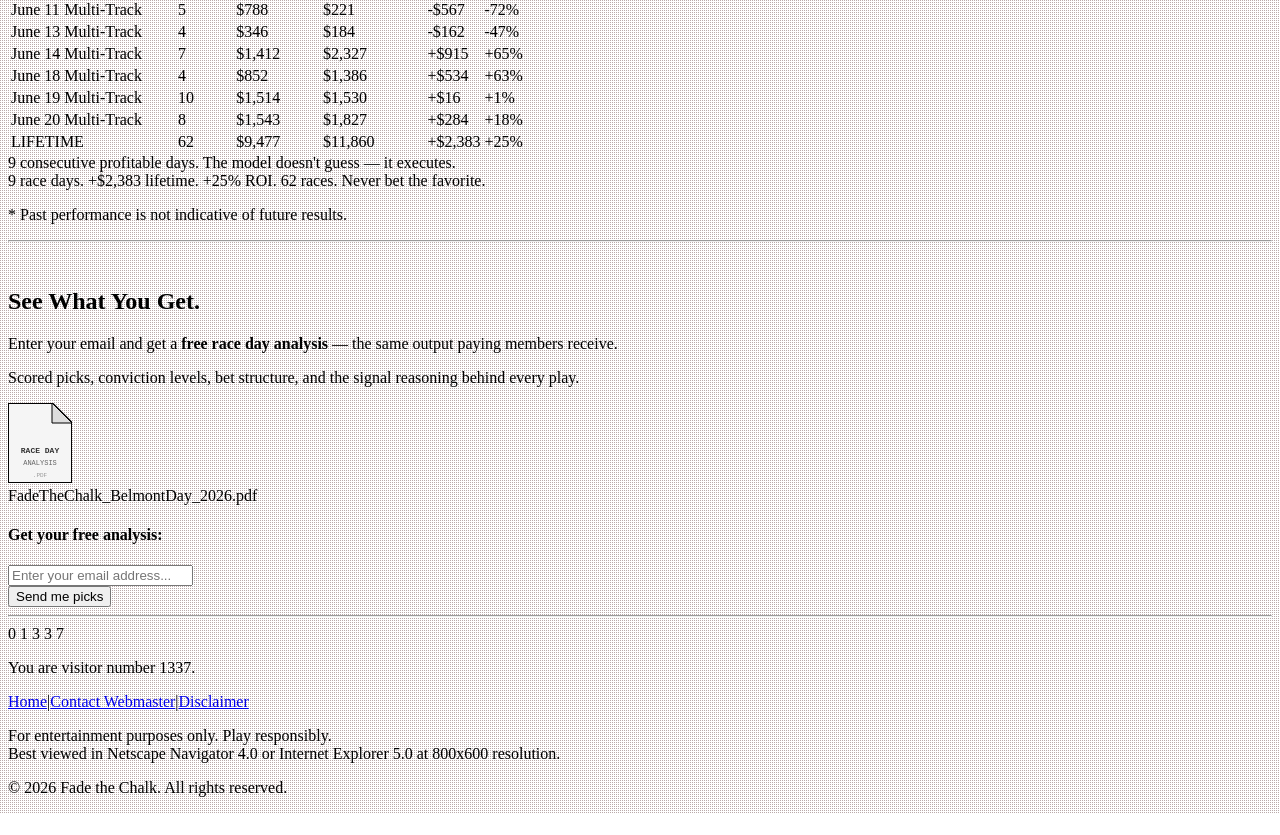
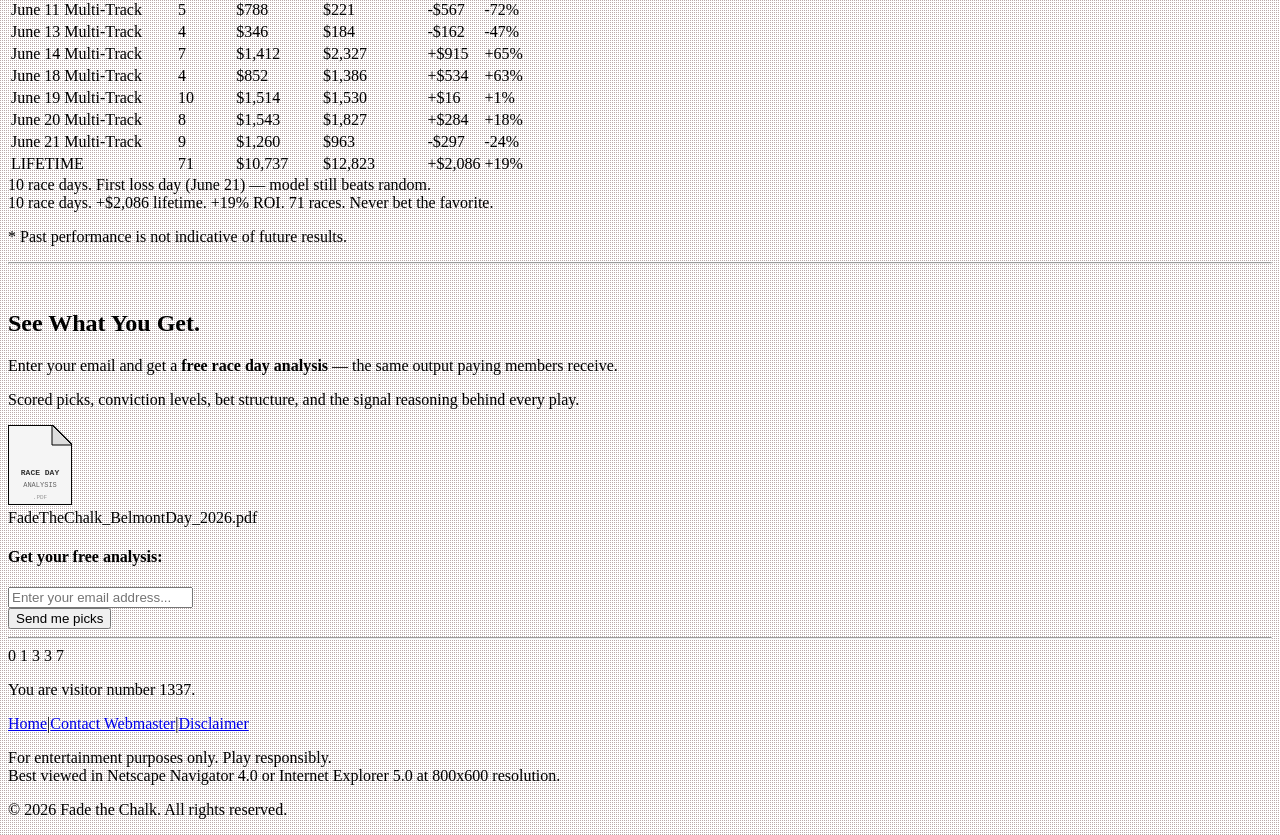
Before and after one commit to mattmartone/moneymachine, a React app in the folder site_new/src/: page / in a window 1280 px wide. Shown: the part 1600-2435 px from the top of the page. Before the commit the page ends 2413 px from the top, so only its background shows below. Built offline with nearby package versions, Linux system fonts and the light colour scheme; the HTML template or start-up script is replaced by a standard one.

Commit message:
Landing page: add June 21, lifetime 71 races +$2,086 +19% ROI

```diff
--- a/site_new/src/components/PerformanceProof.tsx
+++ b/site_new/src/components/PerformanceProof.tsx
@@ -106,21 +106,30 @@ export function PerformanceProof() {
               <td className="py-3 text-web-green font-bold">+$284</td>
               <td className="py-3 text-web-green font-bold">+18%</td>
             </tr>
+            <tr>
+              <td className="py-3 font-bold">June 21</td>
+              <td className="py-3">Multi-Track</td>
+              <td className="py-3">9</td>
+              <td className="py-3">$1,260</td>
+              <td className="py-3">$963</td>
+              <td className="py-3 text-web-red font-bold">-$297</td>
+              <td className="py-3 text-web-red font-bold">-24%</td>
+            </tr>
             <tr className="border-t-4 border-black bg-[#e6ffe6]">
               <td className="py-4 font-bold text-lg" colSpan={2}>LIFETIME</td>
-              <td className="py-4 text-lg font-bold">62</td>
-              <td className="py-4 text-lg font-bold">$9,477</td>
-              <td className="py-4 text-lg font-bold">$11,860</td>
-              <td className="py-4 text-lg text-web-green font-bold">+$2,383</td>
-              <td className="py-4 text-lg text-web-green font-bold">+25%</td>
+              <td className="py-4 text-lg font-bold">71</td>
+              <td className="py-4 text-lg font-bold">$10,737</td>
+              <td className="py-4 text-lg font-bold">$12,823</td>
+              <td className="py-4 text-lg text-web-green font-bold">+$2,086</td>
+              <td className="py-4 text-lg text-web-green font-bold">+19%</td>
             </tr>
           </tbody>
         </table>
       </div>
 
       <div className="bg-white border-2 border-black p-4 mt-4 font-mono text-sm text-center space-y-1">
-        <div className="font-bold text-web-green">9 consecutive profitable days. The model doesn't guess — it executes.</div>
-        <div className="font-bold">9 race days. +$2,383 lifetime. +25% ROI. 62 races. Never bet the favorite.</div>
+        <div className="font-bold text-web-green">10 race days. First loss day (June 21) — model still beats random.</div>
+        <div className="font-bold">10 race days. +$2,086 lifetime. +19% ROI. 71 races. Never bet the favorite.</div>
       </div>
 
       <p className="text-center font-sans text-sm mt-4 text-gray-600 italic">
```
